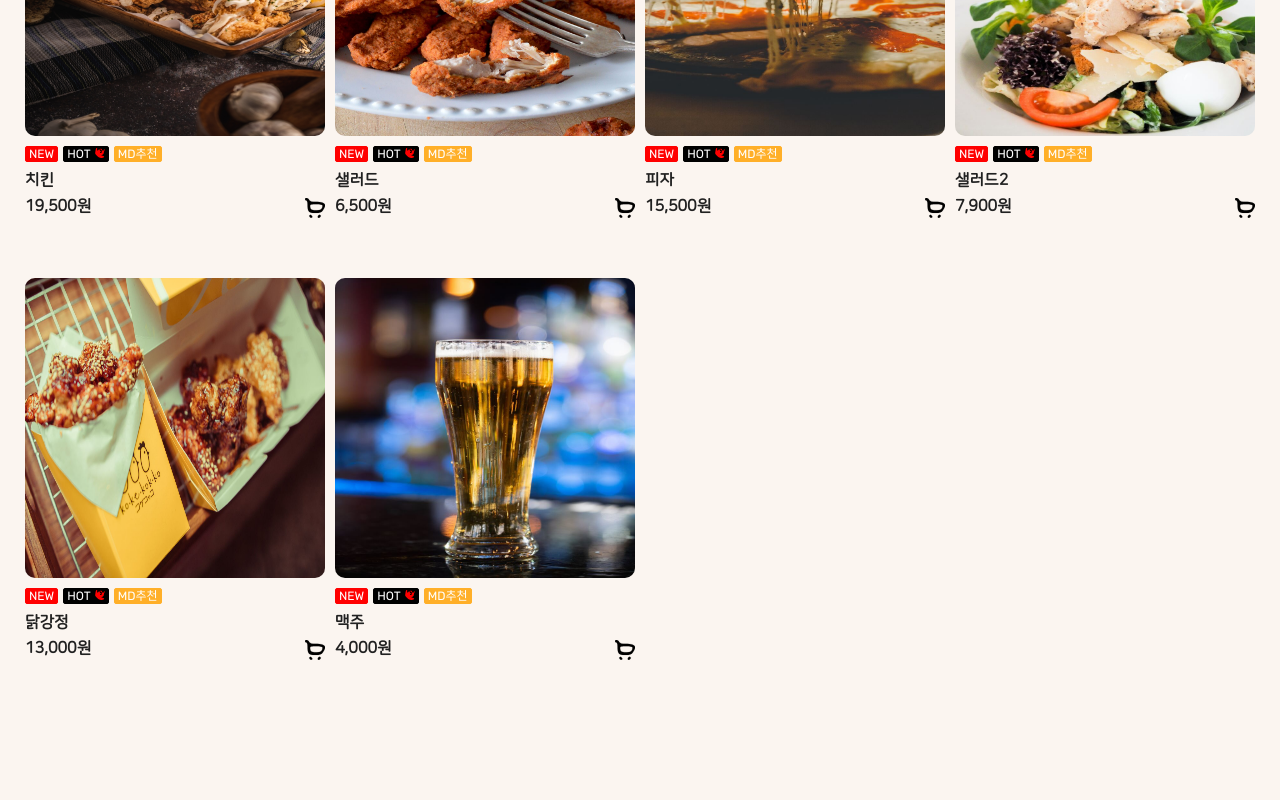
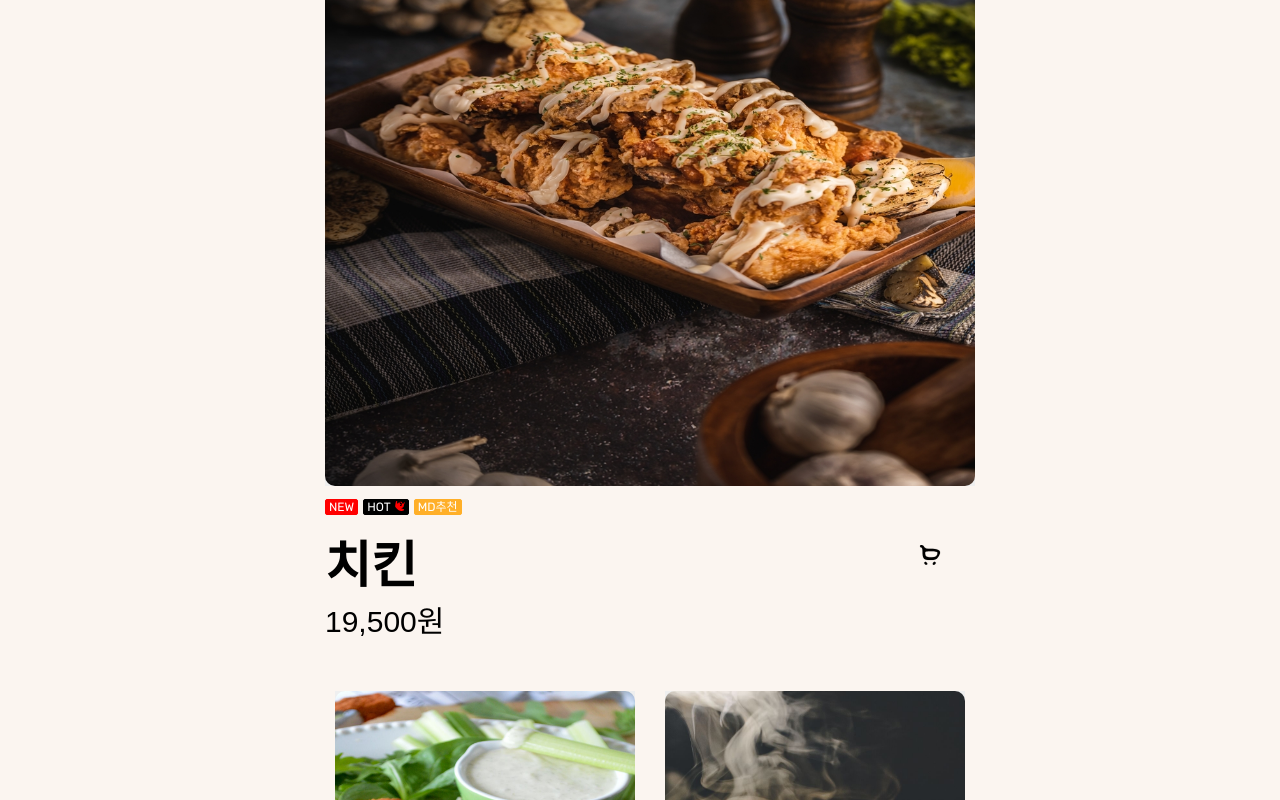
Before and after one commit to ryushin01/goobne, a React (Vite) app: page /goobne/list in a window 1280 px wide. Shown: the part 480-1280 px from the top of the page. Built offline with nearby package versions, Linux system fonts and the light colour scheme.

Commit message:
리스트 페이지 기능 개발 PR

```diff
--- a/src/pages/List/List.jsx
+++ b/src/pages/List/List.jsx
@@ -1,32 +1,55 @@
 import { useEffect, useState } from 'react';
-import ListItem from './components/ListItem';
+import ItemComponent from './components/ItemComponent';
 import MenuChipGroup from '../../components/Chip/MenuChipGroup';
 import { customAxios } from '../../API/API';
 import styled from 'styled-components';
+import { useNavigate } from 'react-router-dom';
 
 const List = () => {
-  const [productList, setProductList] = useState('');
+  /** 프로덕트 리스트를 데이터를 담을 useState를 정의합니다. */
+  const [productListData, setProductListData] = useState('');
 
+  /**
+   * useNavigate()를 navigate 변수에 담습니다.
+   */
+  const navigate = useNavigate();
+
+  /**
+   * 1.chip버튼이 클릭되면 이벤트인자로 chip에 category를 인자로 받습니다.
+   * 2.axios get메서드가 카테고리에 맞는 json목데이터를 불러옵니다.
+   * 3.response 데이터를 productList useState를 담습니다.
+   * 아래 useEffect 확인하세요.
+   */
   const chipSelect = category => {
-    customAxios //eslint-disable-line no-unused-vars
+    customAxios
       .get(`/ListItem${category}.json`)
       .then(response => {
-        setProductList(response.data.result);
+        setProductListData(response.data.result);
       })
       .catch(error => {
         console.log(error);
       });
   };
 
-  const cartClick = id => {
+  /**
+   * 1.클릭이벤트 감지될때마다 실행되는 함수입니다.
+   * 2.아이템에 고유에 id를 인자로 받습니다.
+   * 3.아이디를 적용한 url로 네비게이트 해줍니다.
+   */
+  const listItemClick = id => {
     console.log(id);
+    navigate(`/detail/${id}`);
   };
 
+  /**
+   * 1.useEffect 최초실행됩니다.
+   * 2.productList값이 바뀔때마다 chipSelect 세터함수를 실행합니다.
+   */
   useEffect(() => {
     chipSelect('All');
   }, []);
 
-  if (!productList) return null;
+  if (!productListData) return null;
 
   return (
     <ListWrapMain>
@@ -38,20 +61,22 @@ const List = () => {
         </ButtonWrapDiv>
 
         <ListContainerUl>
-          {productList?.map(({ id, imgSrc, price, title, badge }, index) => {
+          {productListData?.map(
+            ({ id, imgSrc, price, title, badge }, index) => {
               return (
                 <ListItemLi key={index}>
-                <ListItem
+                  <ItemComponent
                     id={id}
                     imgSrc={imgSrc}
                     price={price}
                     title={title}
                     badge={badge}
-                  onClick={cartClick}
-                ></ListItem>
+                    onClick={listItemClick}
+                  ></ItemComponent>
                 </ListItemLi>
               );
-          })}
+            },
+          )}
         </ListContainerUl>
       </ListContainerSection>
     </ListWrapMain>
@@ -71,7 +96,7 @@ const ListContainerSection = styled.section`
   display: flex;
   flex-direction: column;
   align-items: center;
-  width: 1200px;
+  width: 1300px;
   margin: 0 auto;
   & > h2 {
     font-weight: 900;
@@ -81,14 +106,53 @@ const ListContainerSection = styled.section`
 
 const ListContainerUl = styled.ul`
   display: grid;
+  justify-content: center;
   grid-template-columns: 1fr 1fr 1fr 1fr;
   column-gap: 10px;
   row-gap: 50px;
   margin-bottom: 200px;
+  @media (max-width: 1300px) {
+    grid-template-columns: 1fr 1fr; /* 각 아이템이 한 열에 하나씩 쌓이도록 설정 */
+  }
 `;
+
 const ListItemLi = styled.li`
   display: flex;
   justify-content: center;
+
+  &:first-child {
+    grid-column: span 2;
+    grid-row: span 2;
+    /* display: none; */
+    .emphasisContainer {
+      width: 100%;
+    }
+    .emphasisImgInner {
+      width: 100%;
+      height: 650px;
+    }
+    .emphasisTitleInner {
+      font-size: 50px;
+    }
+
+    .emphasisTitlePriceWrap {
+      width: 100%;
+    }
+    .emphasisPriceInner {
+      font-size: 30px;
+    }
+    .emphasisCartIconBtn {
+      width: 40px;
+      position: absolute;
+      right: 15px;
+      top: 10px;
+    }
+    .emphasisBadge {
+      & > span {
+        font-size: 20px;
+      }
+    }
+  }
 `;
 
 const ButtonWrapDiv = styled.div`
--- /dev/null
+++ b/src/pages/List/components/ItemComponent.jsx
@@ -0,0 +1,143 @@
+import { useNavigate } from 'react-router-dom';
+import Badge from '../../../components/Badge/Badge';
+import IconButton from '../../../components/IconButton/IconButton';
+import styled from 'styled-components';
+
+const ListItem = ({ id, imgSrc, price, title, onClick, badge, ...props }) => {
+  /**로컬스토리에서 accessToken을 token 변수에 담습니다. */
+  const token = localStorage.getItem('accessToken');
+
+  const cartIconClick = id => {
+    if (!token) {
+      navigate('/login');
+    } else {
+      navigate('/delivery');
+      console.log(id);
+    }
+  };
+
+  /**
+   * useNavigate()를 navigate 이름으로 변수로 지정합니다.
+   */
+  const navigate = useNavigate();
+  return (
+    <ListItemDiv className="emphasisContainer" {...props}>
+      <ImgInnerBtnButton
+        className="emphasisImgInner"
+        onClick={() => {
+          onClick(id);
+        }}
+      >
+        <img src={imgSrc} alt="메뉴사진" />
+      </ImgInnerBtnButton>
+
+      <ListInfoWrapDiv>
+        <BadgeWrapDiv className="test">
+          {badge?.map((badge, index) => {
+            return (
+              <Badge
+                key={index}
+                shape={badge}
+                size="small"
+                className="emphasisBadge"
+              />
+            );
+          })}
+        </BadgeWrapDiv>
+
+        <TitlePriceWrapDiv className="emphasisTitlePriceWrap">
+          <h3>
+            <TitleBtn
+              className="emphasisTitleInner"
+              onClick={() => {
+                onClick(id);
+              }}
+            >
+              {title}
+            </TitleBtn>
+          </h3>
+
+          <PriceButton
+            className="emphasisPriceInner"
+            onClick={() => {
+              onClick(id);
+            }}
+          >
+            {price.toLocaleString('ko-KR')}원
+          </PriceButton>
+          <IconButton
+            content="cart"
+            onClick={() => {
+              cartIconClick(id);
+            }}
+            className="emphasisCartIconBtn"
+          />
+        </TitlePriceWrapDiv>
+      </ListInfoWrapDiv>
+    </ListItemDiv>
+  );
+};
+
+export default ListItem;
+
+const ListItemDiv = styled.div`
+  width: 300px;
+`;
+const ListInfoWrapDiv = styled.div`
+  background-color: transparent;
+  & > h3 {
+    font-weight: 900;
+    cursor: pointer;
+  }
+  .cartIconBtn {
+    width: 25px;
+    /* position: absolute;
+    right: 10px;
+    top: -15px; */ //이전방법!
+  }
+`;
+const ImgInnerBtnButton = styled.button`
+  width: 300px;
+  height: 300px;
+  border: none;
+  cursor: pointer;
+
+  & > img {
+    width: 100%;
+    height: 100%;
+    border-radius: 10px;
+    aspect-ratio: 1/1;
+  }
+`;
+const BadgeWrapDiv = styled.div`
+  display: flex;
+  gap: 5px;
+  padding: 10px 0px;
+`;
+
+const PriceButton = styled.button`
+  border: none;
+  background-color: transparent;
+  font-size: 16px;
+  cursor: pointer;
+
+  & + div {
+    position: absolute;
+    right: 10px;
+    top: 10px; //선택자 방법
+  }
+`;
+const TitleBtn = styled.button`
+  border: none;
+  background-color: transparent;
+  font-size: 22px;
+  font-weight: 700;
+  cursor: pointer;
+`;
+
+const TitlePriceWrapDiv = styled.div`
+  display: flex;
+  flex-direction: column;
+  align-items: start;
+  position: relative;
+`;
--- a/src/pages/List/components/ListItem.jsx
+++ /dev/null
@@ -1,73 +0,0 @@
-import Badge from '../../../components/Badge/Badge';
-import IconButton from '../../../components/IconButton/IconButton';
-import styled from 'styled-components';
-
-const ListItem = ({ id, imgSrc, price, title, onClick, badge, ...props }) => {
-  return (
-    <ListItemDiv {...props}>
-      <ImgInner>
-        <img src={imgSrc} alt="메뉴사진" />
-      </ImgInner>
-
-      <ListInfoWrapDiv>
-        <BadgeWrapDiv>
-          {badge?.map((badge, index) => {
-            return <Badge key={index} shape={badge} size="small" />;
-          })}
-        </BadgeWrapDiv>
-
-        <h3>{title}</h3>
-
-        <PriceCartInner>
-          <span>{price.toLocaleString('ko-KR')}원</span>
-
-          <IconButton
-            content="cart"
-            onClick={() => {
-              onClick(id);
-            }}
-          />
-        </PriceCartInner>
-      </ListInfoWrapDiv>
-    </ListItemDiv>
-  );
-};
-
-export default ListItem;
-
-const ListItemDiv = styled.div`
-  width: 300px;
-`;
-const ListInfoWrapDiv = styled.div`
-  background-color: transparent;
-  & > h3 {
-    font-weight: 900;
-    cursor: pointer;
-  }
-`;
-const ImgInner = styled.div`
-  width: 300px;
-  height: 300px;
-  cursor: pointer;
-  & > img {
-    width: 100%;
-    height: 100%;
-    border-radius: 10px;
-    aspect-ratio: 1/1;
-  }
-`;
-const BadgeWrapDiv = styled.div`
-  display: flex;
-  gap: 5px;
-  padding: 10px 0px;
-`;
-
-const PriceCartInner = styled.div`
-  display: flex;
-  justify-content: space-between;
-  padding: 10px 0px;
-  & > span {
-    font-weight: 900;
-    cursor: pointer;
-  }
-`;
```
Lines whose indentation alone changed are shown as unchanged.
